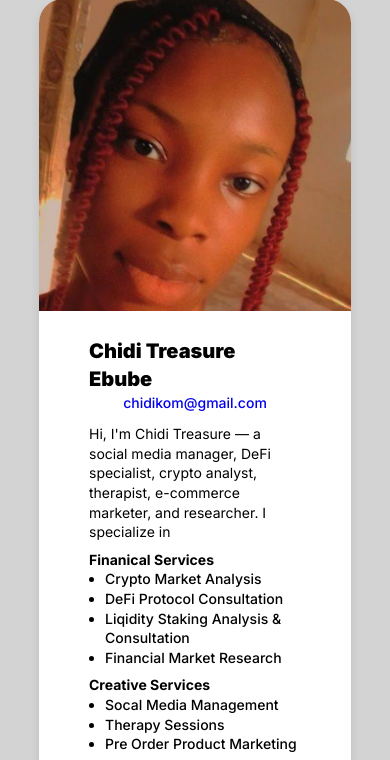
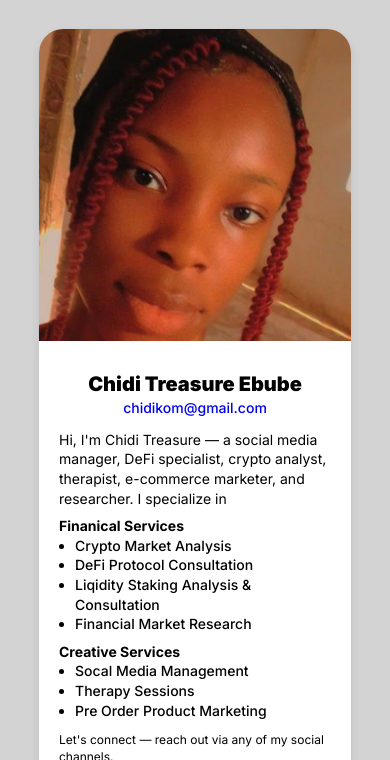
Before and after one commit to Ezedike-Evan/HNG11-Stage-1, a plain HTML site: page index.html in a window 390 px wide. Shown: the top 760 px of the page. Drawn offline with Linux system fonts and the light colour scheme.

Commit message:
FIX:reduced the padding issue on the profile card

```diff
--- a/styles.css
+++ b/styles.css
@@ -92,6 +92,9 @@ body {
 	.image {
 		width: 100%;
 	}
+	.profile-card .text-data {
+		padding: 24px 20px;
+	}
 	.text-data .name {
 		font-size: 20px;
 	}
```
